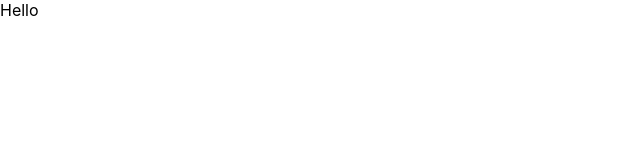
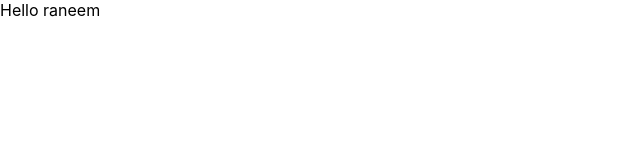
Before and after one commit to BilalSerhal/LMS-project-front-end-, a JavaScript app: page / in a window 1280 px wide. Shown: the top 160 px of the page, without its empty margins (0-640 px from the left). Built offline with nearby package versions, Linux system fonts and the light colour scheme; the HTML template or start-up script is replaced by a standard one.

Commit message:
fiest push to sit the branch raneem

```diff
--- a/src/App.js
+++ b/src/App.js
@@ -3,7 +3,7 @@ import './App.css';
 function App() {
   return (
     <div >
-      Hello
+      Hello  raneem
     </div>
   );
 }
```
